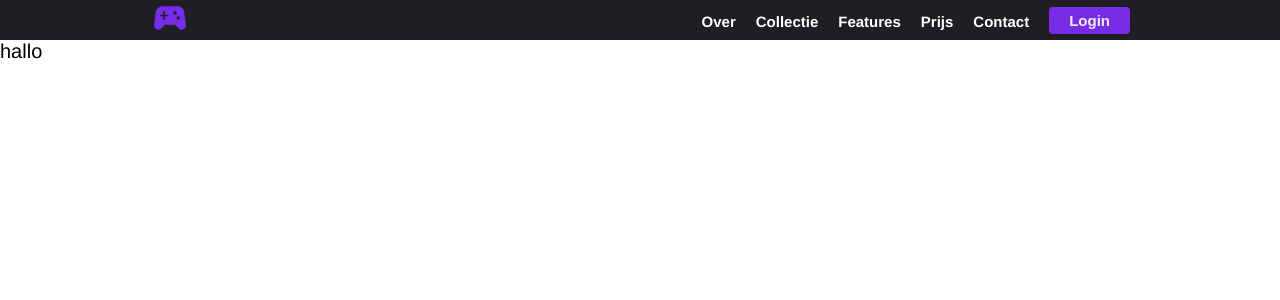
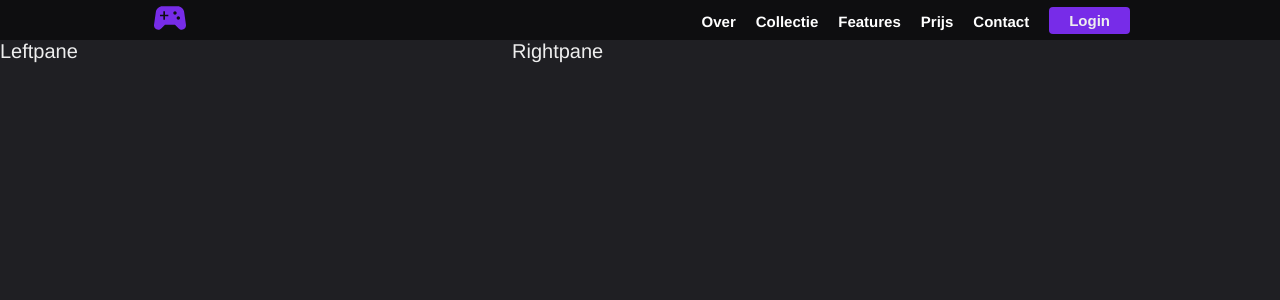
Before and after one commit to Robinzhao69/Collezione, a React (Vite) app: page /Collection in a window 1280 px wide. Shown: the top 300 px of the page. Built offline with nearby package versions, Linux system fonts and the light colour scheme.

Commit message:
left and right pane added

```diff
--- a/src/App/App.jsx
+++ b/src/App/App.jsx
@@ -1,4 +1,4 @@
-import {Switch, Route} from "react-router-dom"
+import {Routes, Route} from "react-router-dom"
 import Collectionpage from "../Pages/Collectionpage/Collectionpage"
 import Homepage from "../Pages/Homepage/Homepage"
 import './App.css'
@@ -6,14 +6,10 @@ import './App.css'
 const App = () => {
     return(
         <>
-            <Switch>
-                <Route path="/Homepage">
-                    <Homepage />
-                </Route>
-                <Route path="/Collection">
-                    <Collectionpage />
-                </Route>
-            </Switch>
+            <Routes>
+                <Route path="/Collection" element={<Collectionpage />} />
+                <Route path="/" element={<Homepage />} />
+            </Routes>
         </>
     )
 }
--- a/src/Components/FeaturePage/FeaturePage.css
+++ b/src/Components/FeaturePage/FeaturePage.css
@@ -1,5 +1,5 @@
 .featurePage{
-    background: #121214;
+    background: #1f1f23;
     height: 100%;
     width: 100%;
     padding: 5rem;
--- /dev/null
+++ b/src/Components/Leftpane/Leftpane.jsx
@@ -0,0 +1,10 @@
+import React from 'react'
+import './Leftpane.css'
+
+function Leftpane() {
+    return (
+        <div>Leftpane</div>
+    )
+}
+
+export default Leftpane
--- a/src/Components/Navigation/NavBar.css
+++ b/src/Components/Navigation/NavBar.css
@@ -6,7 +6,7 @@ header {
     padding-right: 15rem;
     height: 5vh;
     color: #eee;
-    background: #1f1f23;
+    background: #0e0e10;
 }
 
 .navbar-logo{
@@ -93,7 +93,7 @@ header .nav-btn {
         align-items: center;
         justify-content: center;
         gap: 1.5rem;
-        background: #1f1f23;
+        background: #0e0e10;
         transition: 1s;
         transform: translateY(-100vh);
     }
--- a/src/Components/Navigation/NavBar.jsx
+++ b/src/Components/Navigation/NavBar.jsx
@@ -53,7 +53,7 @@ function NavBar() {
 
             <header>
                 <figure className='navbar-logo'>
-                    <Link to="/Homepage"><SportsEsportsIcon /></Link>
+                    <Link to="/"><SportsEsportsIcon /></Link>
                 </figure>
                 <nav ref={navRef}>
                     {navItemsToBeRendered}
--- /dev/null
+++ b/src/Components/Rightpane/Rightpane.jsx
@@ -0,0 +1,11 @@
+import './Rightpane.css'
+
+import React from 'react'
+
+function Rightpane() {
+    return (
+        <div>Rightpane</div>
+    )
+}
+
+export default Rightpane
--- a/src/Pages/Collectionpage/Collectionpage.css
+++ b/src/Pages/Collectionpage/Collectionpage.css
@@ -0,0 +1,8 @@
+.dashboard{
+    width: 100%;
+    min-height: 95vh;
+    background: #1f1f23;
+    display: grid;
+    grid-template-columns: 40% 60%;
+    color: #eee;
+}
--- a/src/Pages/Collectionpage/Collectionpage.jsx
+++ b/src/Pages/Collectionpage/Collectionpage.jsx
@@ -1,11 +1,18 @@
 import React from 'react'
 import NavBar from '../../Components/Navigation/NavBar';
+import Rightpane from '../../Components/Rightpane/Rightpane';
+import Leftpane from '../../Components/Leftpane/Leftpane';
+import './Collectionpage.css'
+
 
 function Collectionpage() {
     return (
         <>
             <NavBar />
-            <p>hallo</p>
+            <article className='dashboard'>
+                <Leftpane />
+                <Rightpane />
+            </article>
         </>
     )
 }
```
Also changed, not shown: src/data/products.js (added, +9 -0 lines), src/Components/Leftpane/Leftpane.css (added), src/Components/Rightpane/Rightpane.css (added).
